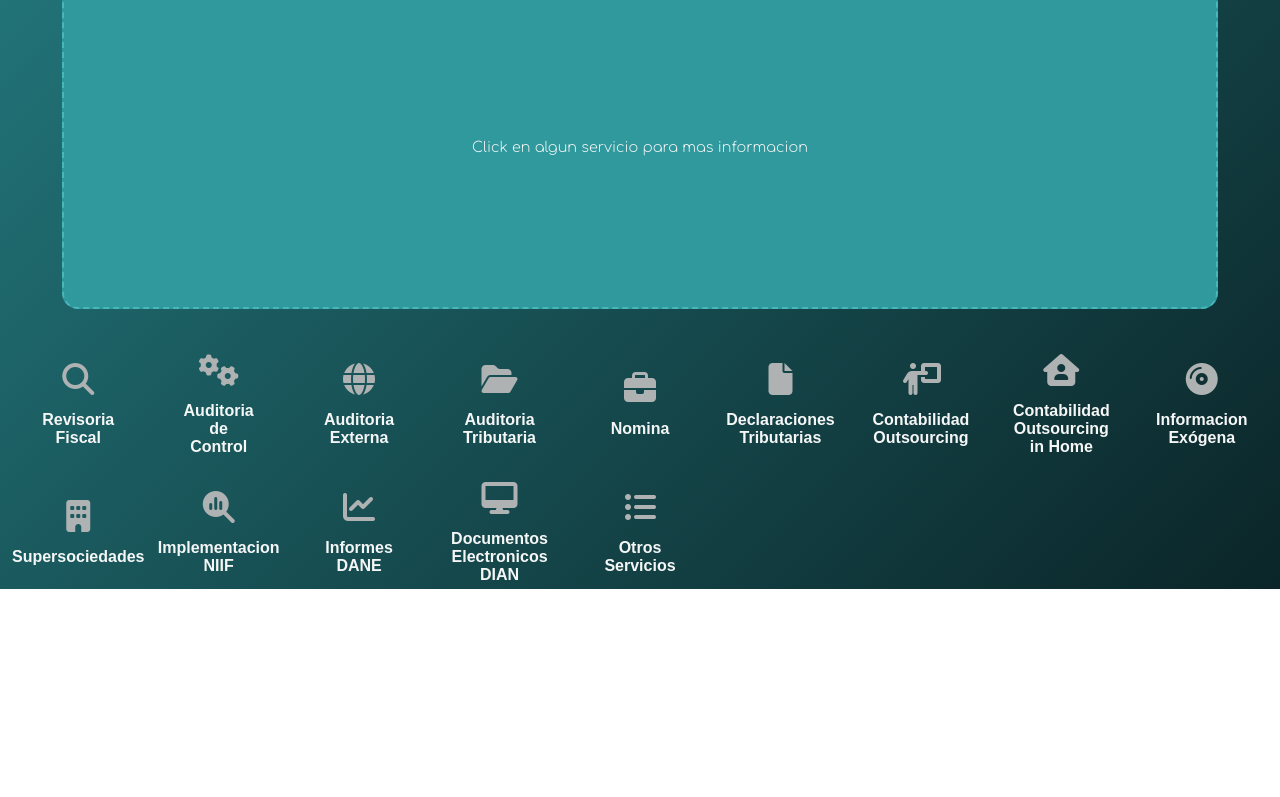
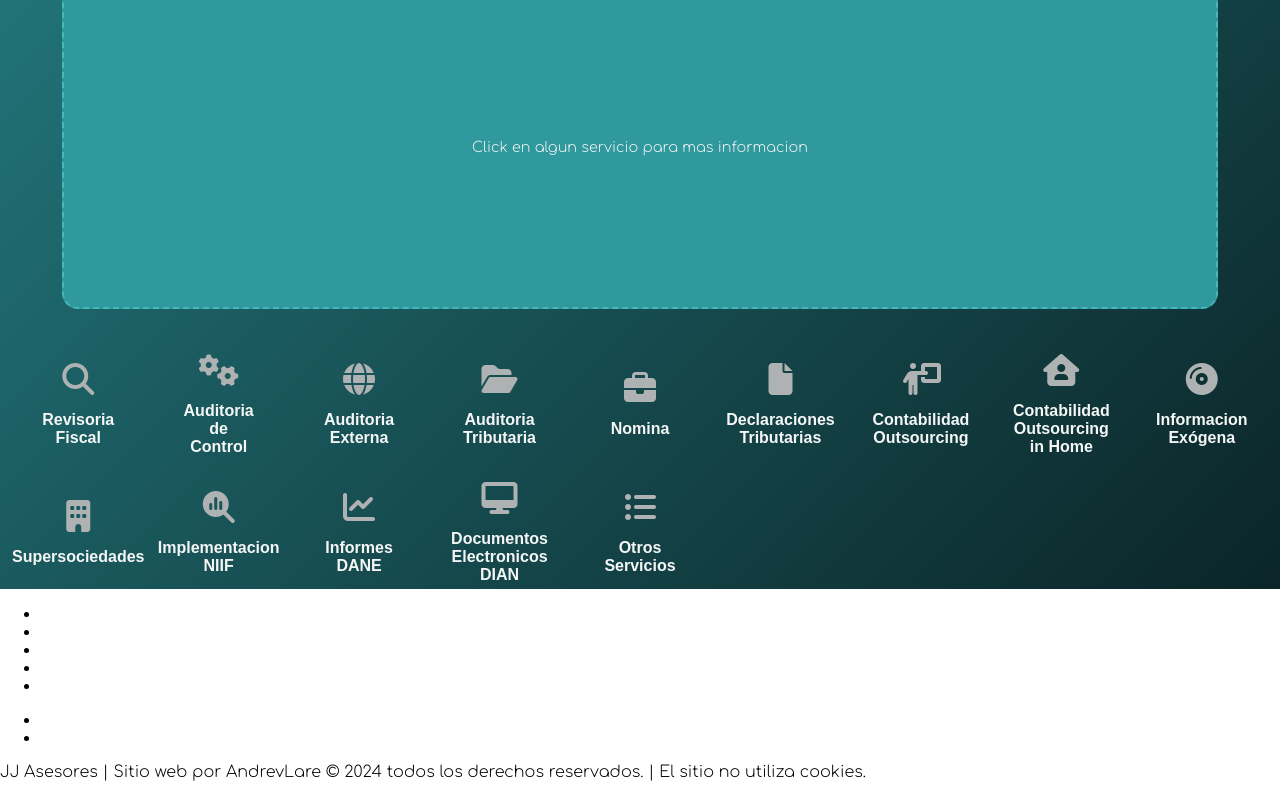
Before and after one commit to AndrevLare/JJ-Asesores, a plain HTML site: page Asesorias JJ/index.html in a window 1280 px wide. Shown: the part 2033-2830 px from the top of the page. Before the commit the page ends 2622 px from the top, so only its background shows below. Drawn offline with Linux system fonts and the light colour scheme.

Commit message:
footer y nav
se empiexa el footer y se arreglo el nav

```diff
--- a/Asesorias JJ/css/Style.css
+++ b/Asesorias JJ/css/Style.css
@@ -5,8 +5,6 @@ body {
   font-family: "Comfortaa", sans-serif;
   max-width: 100%;
   overflow-x: hidden;
-  overflow-y: auto;
-  perspective: 2px;
 }
 
 /* Reutilizable */
--- a/Asesorias JJ/index.html
+++ b/Asesorias JJ/index.html
@@ -243,7 +243,28 @@
     </section>
 
     <!-- footer -->
-    <footer class="footer"></footer>
+    <footer class="footer">
+      <div class="footer__map">
+        <ul class="footer__map__ul">
+          <li class="footer__map__ul__li"></li>
+          <li class="footer__map__ul__li"></li>
+          <li class="footer__map__ul__li"></li>
+          <li class="footer__map__ul__li"></li>
+          <li class="footer__map__ul__li"></li>
+        </ul>
+      </div>
+      <div class="footer__contact">
+        <p class="footer__contact--p"></p>
+        <ul class="footer__contact__ul">
+          <li class="footer____ul__li"></li>
+          <li class="footer____ul__li"></li>
+        </ul>
+      </div>
+      <p class="footer--p">
+        JJ Asesores | Sitio web por AndrevLare &copy; 2024 todos los derechos
+        reservados. | El sitio no utiliza cookies.
+      </p>
+    </footer>
     <!-- scripts -->
     <script src="js/menuButton.js"></script>
     <script src="js/contactButtons.js"></script>
--- a/Asesorias JJ/js/menuButton.js
+++ b/Asesorias JJ/js/menuButton.js
@@ -15,17 +15,17 @@ const sections = [
 document.addEventListener("click", (event) => {
   if (active) {
     const currentTarget = event.target;
-    let isIn = [];
+    let isIn;
     for (Option of options) {
       if (
         Option !== currentTarget &&
         button !== currentTarget &&
         !barsArray.some((bar) => bar === currentTarget)
       )
-        isIn.push(false);
-      else isIn.push(true);
+        isIn = false;
+      else isIn = true;
     }
-    if (!isIn.includes(true)) switchMenu("new close menu");
+    if (!isIn === true) switchMenu();
   }
 });
 
```
